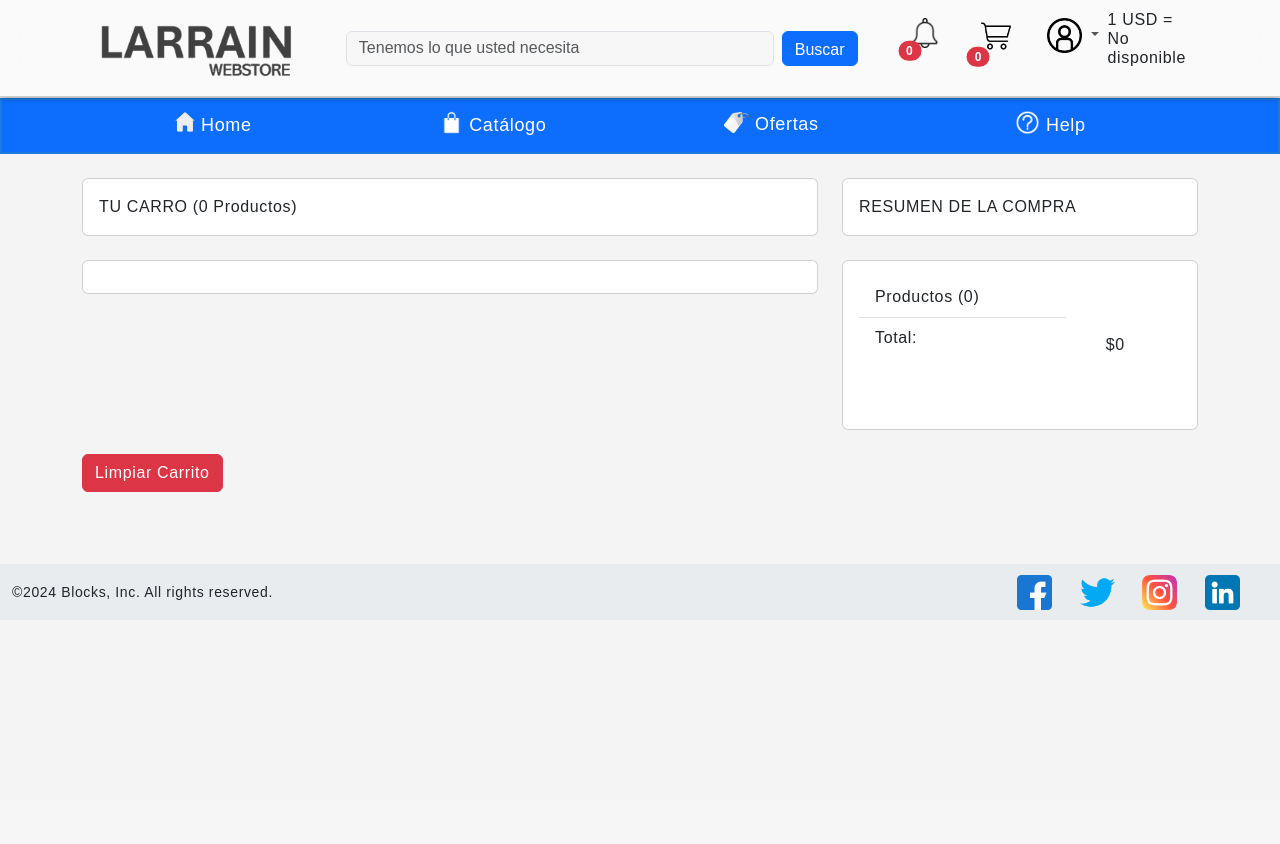
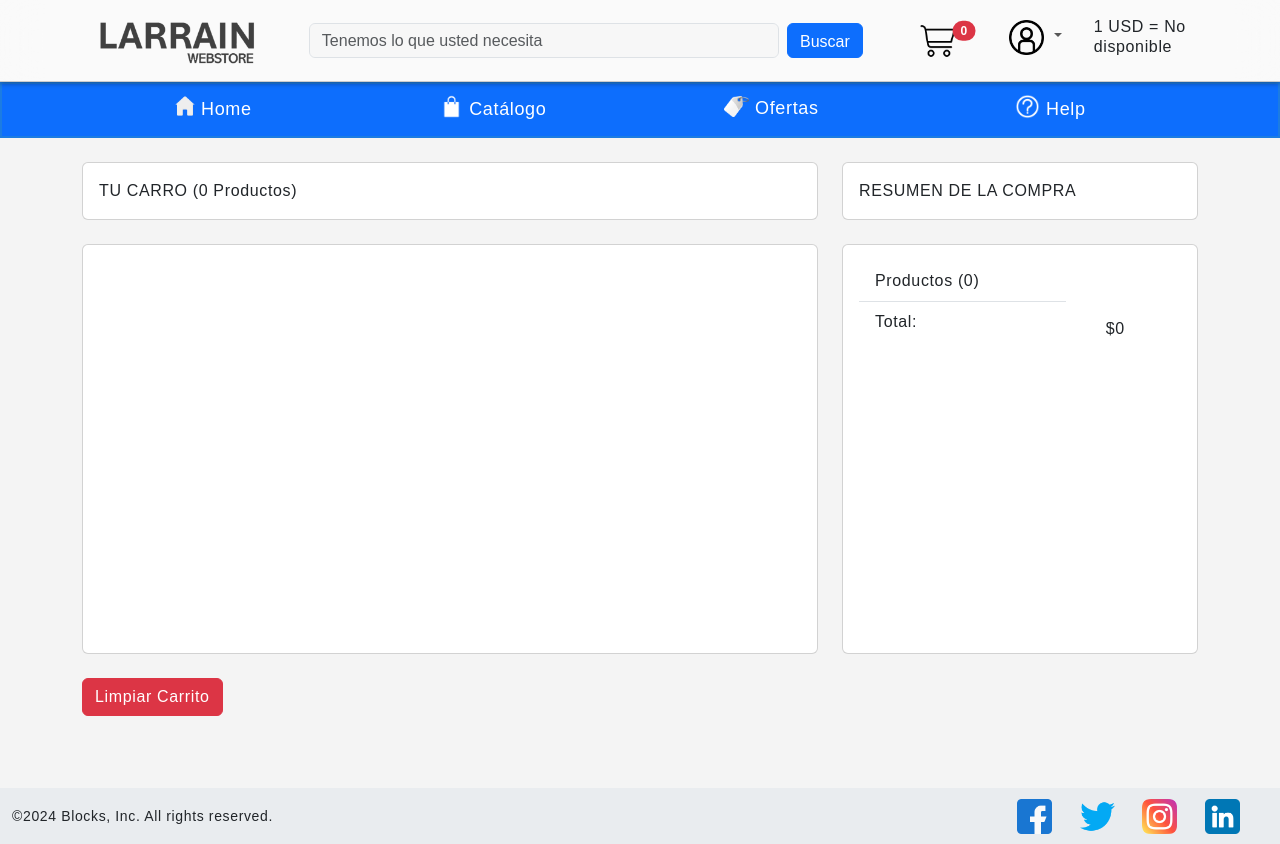
Before and after one commit to CrisGonzaVal/Webstore-Django, a Django app: page /carro/ in a window 1280 px wide. Before the commit the page ends 620 px from the top, so only its background shows below. Run offline with Django 5.2, Linux system fonts and the light colour scheme; some libraries are stand-ins or nearby versions.

Commit message:
modificaciones esteticas (footer)

```diff
--- a/app/static/app/CSS/base.css
+++ b/app/static/app/CSS/base.css
@@ -116,14 +116,14 @@ input, select{
 }
 
 .d-flex{
-   width: 90%;
+   width: 100%;
    margin-left: 5%;
    height: 35px;
 
 }
 
 .d-flex button{
-   align-content: center ;
+   align-content: center;
 }
 
 
@@ -131,7 +131,7 @@ input, select{
 /* ajustes de la barra de navegación */
 .menuNav{
    width: 100%;
-   margin-top: 98px; /* separacion con el sticky*/
+   margin-top: 82px; /* separacion con el sticky*/
    position: static;
    display: block;
    justify-content:center;
@@ -171,8 +171,8 @@ input, select{
 /* ajustes del pie de pagina */
 footer{
    width: 100%;
-   margin-bottom: 0;
-   position: static;
+   bottom: 0;
+   position:fixed;
    display: block;
 
 }
@@ -189,3 +189,7 @@ footer ul{
 footer li{
    width: 25%;
 }
+
+.nav-link img:hover{
+   height: 45px;
+}
--- /dev/null
+++ b/app/static/app/CSS/carro.css
@@ -0,0 +1,4 @@
+.extendible{
+    min-height: 410px; /* Ajusta este valor según tus preferencias */
+    overflow: auto;
+}
--- a/app/static/app/CSS/catalogo.css
+++ b/app/static/app/CSS/catalogo.css
@@ -24,6 +24,7 @@
 /*cuando el cursor esta dentro de la tarjeta se muestra  la sombra*/
 .row .tarjet .card:hover{
     cursor: pointer;
+    background-color: white;
     box-shadow: inset 0 -3em 3em rgba(199, 199, 199, 0.1),
     0 0  0 2px rgb(245, 245, 245),
     0.3em 0.3em 1em rgba(0,0,0,0.3);
@@ -53,6 +54,11 @@
     opacity: 1;
     background-color: #008bf8 !important;
     color: #fbfbfb;
+   }
+
+   /*cuando se mantenga presionado :active*/
+   .row .tarjet .card .btn-outline-light:active {
+    background-color: green !important;
    }
 
 
@@ -93,3 +99,7 @@
     max-height: 600px; /* Altura máxima del dropdown */
     overflow-y: auto; /* Permite el scroll vertical */
 }
+
+footer{
+    position:relative !important;
+   }
--- a/app/static/app/CSS/home.css
+++ b/app/static/app/CSS/home.css
@@ -30,7 +30,6 @@ image {
     box-shadow: inset 0 -3em 3em rgba(199, 199, 199, 0.1),
     0 0  0 2px rgb(245, 245, 245),
     0.3em 0.3em 1em rgba(0,0,0,0.3);
-    background-color: white;
   }
 
 .row .btn-outline-light {
@@ -65,3 +64,7 @@ image {
    .carousel-inner {
     border-radius: 10px;
    }
+
+   footer{
+    position:relative !important;
+   }
--- a/app/static/app/JS/mensajeCarro.js
+++ b/app/static/app/JS/mensajeCarro.js
@@ -1,6 +1,5 @@
 document.addEventListener('DOMContentLoaded', function () {
     var buttons = document.querySelectorAll('a[id^="addToCart"]');
-
     buttons.forEach(function(button) {
         button.addEventListener('click', function(event) {
             // Evitar la acción de navegación predeterminada del enlace
--- a/app/templates/app/base.html
+++ b/app/templates/app/base.html
@@ -25,7 +25,7 @@
             <div class="container">
                 <nav class="navbar navbar-expand-lg">
                     <div class="container">
-                        <a class="logotipo" href="{% url 'home' %}"><img src="{% static '/app/imagenes/logo/logotipo.png' %}" alt="logotipo" width="auto" height="80px"></a>
+                        <a class="logotipo" href="{% url 'home' %}"><img src="{% static '/app/imagenes/logo/logotipo.png' %}" alt="logotipo" width="auto" height="65px"></a>
                         <button class="navbar-toggler" type="button" data-bs-toggle="collapse" data-bs-target="#navbarSupportedContent" aria-controls="navbarSupportedContent" aria-expanded="false" aria-label="Toggle navigation">
                             <span class="navbar-toggler-icon"></span>
                         </button>
@@ -35,15 +35,10 @@
                                 <button class="btn btn-primary" type="submit">Buscar</button>
                             </form>
                             <ul class="navbar-nav me-auto mb-2 mb-lg-0">
-                                <li class="nav-item">
-                                    <a class="nav-link active" aria-current="page" href="#">
-                                        <img class="campana" src="{% static '/app/imagenes/logo/campana.png' %}" alt="notificacion" width="auto" height="30px">
-                                        <span class=" top-0 start-100 translate-middle badge rounded-pill bg-danger">0</span>
-                                    </a>
-                                </li>
+
                                 <li class="nav-item">
                                     <a class="nav-link active" aria-current="page" href="{% url 'carro' %}">
-                                        <img src="{% static '/app/imagenes/logo/carrito-de-compras.png' %}" alt="carro" width="auto" height="36px">
+                                        <img src="{% static '/app/imagenes/logo/carrito-de-compras.png' %}" alt="carro" width="auto" height="42px">
                                         <span class=" top-0 start-100 translate-middle badge rounded-pill bg-danger">{{ cantidad_total_productos }}</span>
                                     </a>
                                 </li>
@@ -59,7 +54,7 @@
                                         <li><a class="dropdown-item" href="http://127.0.0.1:8000/admin/">Empleados</a></li>
                                     </ul>
                                 </li>
-                                <li class="nav-item" href="#">
+                                <li class="nav-item" href="#" style="align-content: center;">
                                     <!--VISUALIZACION DEL API VALOR DOLAR-->
                                     <h6 id="valor-dolar"></h6>
                                 </li>
@@ -98,8 +93,6 @@
         {% block contenido%}
 
         {% endblock %}
-
-    <br>
     <!-- pie de pagina -->
     <footer>
         <nav class="navbar navbar-expand-sm bg-body-secondary">
--- a/app/templates/app/carro.html
+++ b/app/templates/app/carro.html
@@ -29,7 +29,7 @@
         <br>
         <div class="row">
             <div class="col-lg-8">
-                <div class="card">
+                <div class="card extendible">
                     <div class="card-body">
                         {% for key, item in carrito.items %}
                         <div class="row">
@@ -59,9 +59,11 @@
                         {% endfor %}
                     </div>
                 </div>
+                <br>
+                <a href="{% url 'limpiar_carrito' %}" class="btn btn-danger" >Limpiar Carrito</a>
             </div>
             <div class="col-lg-4">
-                <div class="card">
+                <div class="card extendible">
                     <div class="card-body">
                         <div class="row">
                             <div class="col-lg-8">
@@ -93,7 +95,6 @@
             </div>
         </div>
         <br>
-        <a href="{% url 'limpiar_carrito' %}" class="btn btn-danger" >Limpiar Carrito</a>
     </div>
 
 </main>
```
Also changed, not shown: app/templates/app/catalogo.html (+2 -5 lines), db.sqlite3.
